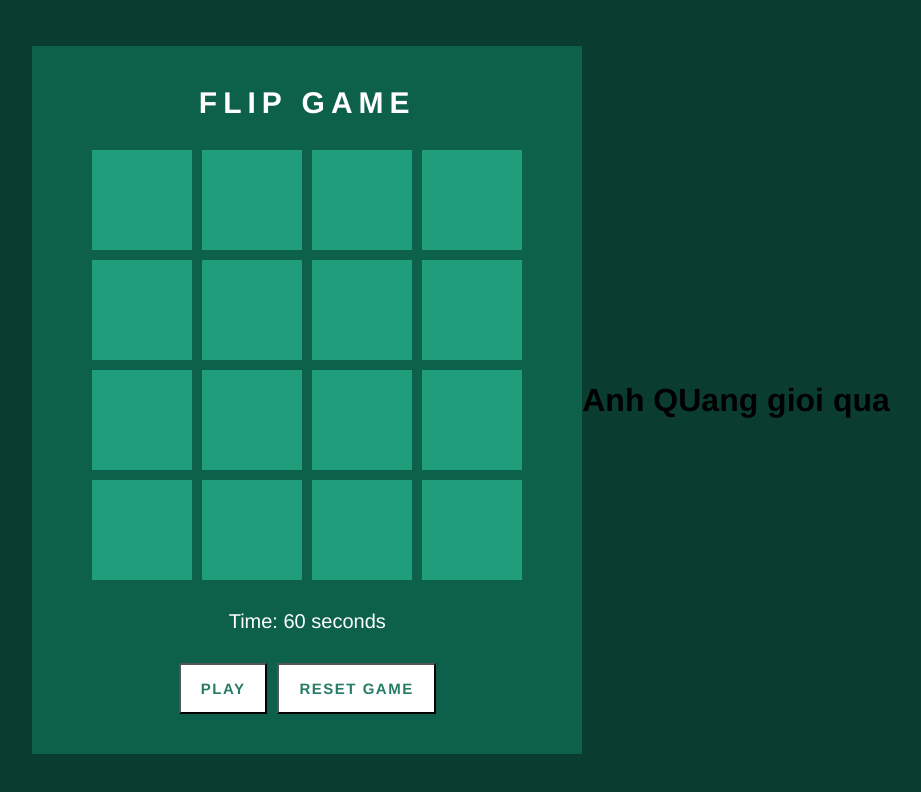
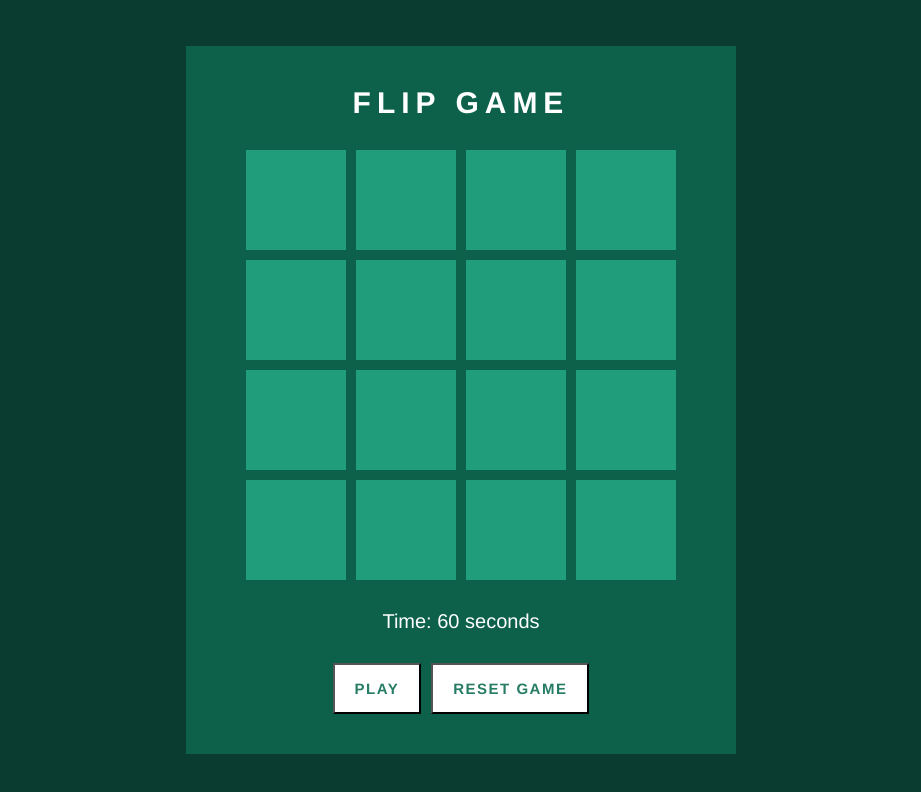
Before and after one commit to MinnWangg/FlipGame, a plain HTML site: page index.html in a window 1280 px wide. Shown: the whole page, without its empty margins (179-1100 px from the left). Drawn offline with Linux system fonts and the light colour scheme.

Commit message:
Update index.html

```diff
--- a/index.html
+++ b/index.html
@@ -18,6 +18,6 @@
         </div>
     </div>
     <script src="script.js"></script>
-    <h1>Anh QUang gioi qua</h1>
+
 </body>
 </html>
```
